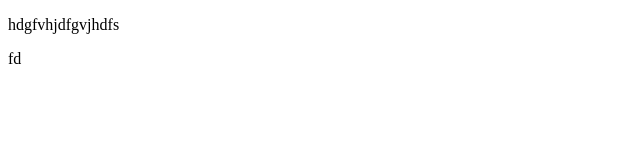
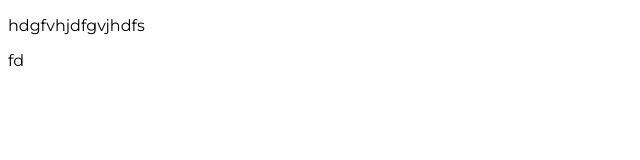
Before and after one commit to Inna2304/youtalk, a plain HTML site: page index.html in a window 1280 px wide. Shown: the full height of the page, 0-640 px from the left. Drawn offline with Linux system fonts and the light colour scheme.

Commit message:
new file: css/style.css

```diff
--- /dev/null
+++ b/CSS/style.css
@@ -0,0 +1,3 @@
+body {
+    font-family: "Montserrat", sans-serif;
+}
--- a/index.html
+++ b/index.html
@@ -3,7 +3,11 @@
 <head>
     <meta charset="UTF-8">
     <meta name="viewport" content="width=device-width, initial-scale=1.0">
-    <title>Document</title>
+    <link rel="preconnect" href="https://fonts.googleapis.com">
+    <link rel="preconnect" href="https://fonts.gstatic.com" crossorigin>
+    <link href="https://fonts.googleapis.com/css2?family=Montserrat:ital,wght@0,100..900;1,100..900&display=swap" rel="stylesheet">
+    <link rel="stylesheet" href="CSS/style.css">
+    <title>Блог</title>
 </head>
 <body>
 <p>hdgfvhjdfgvjhdfs</p>
```
